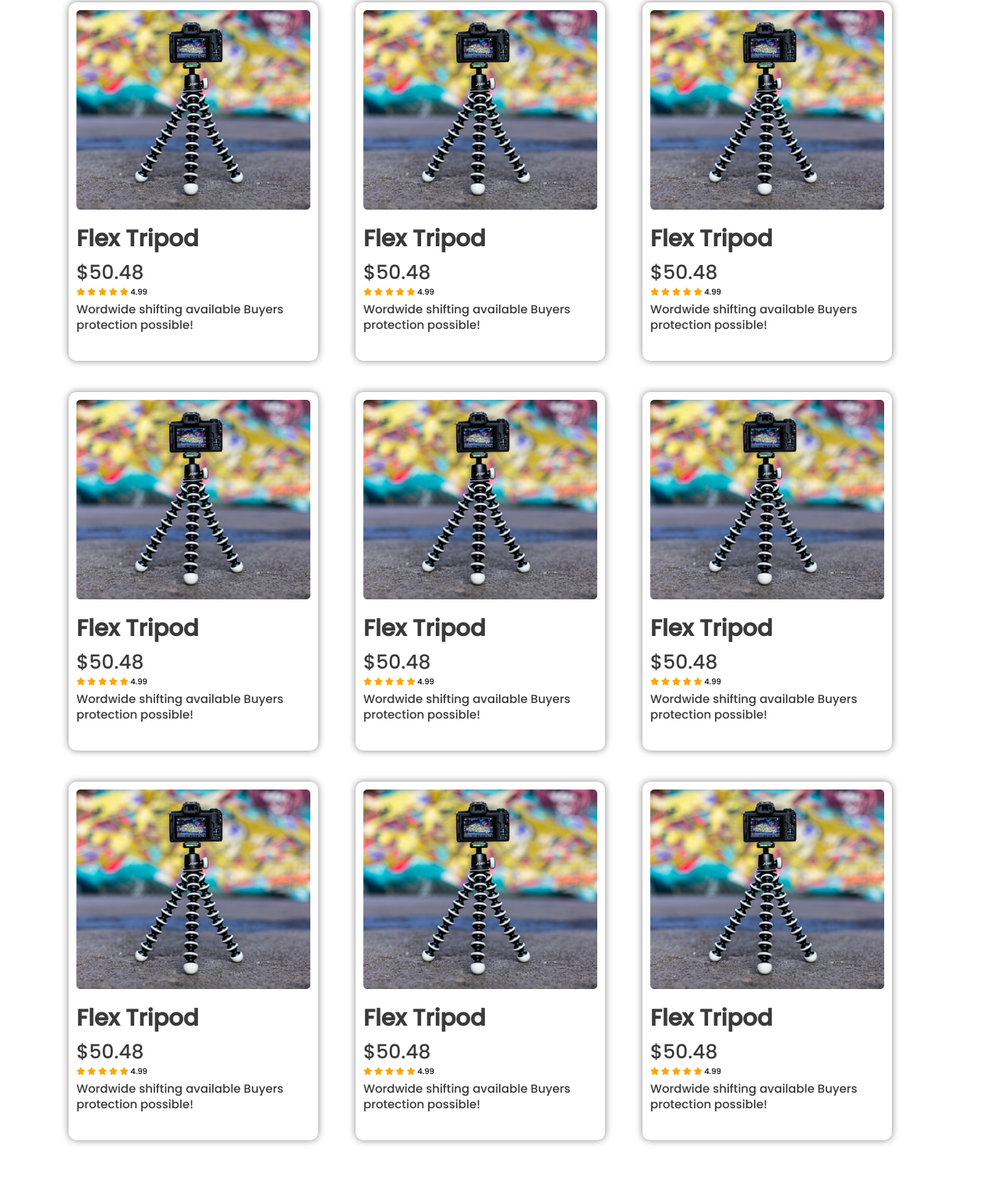
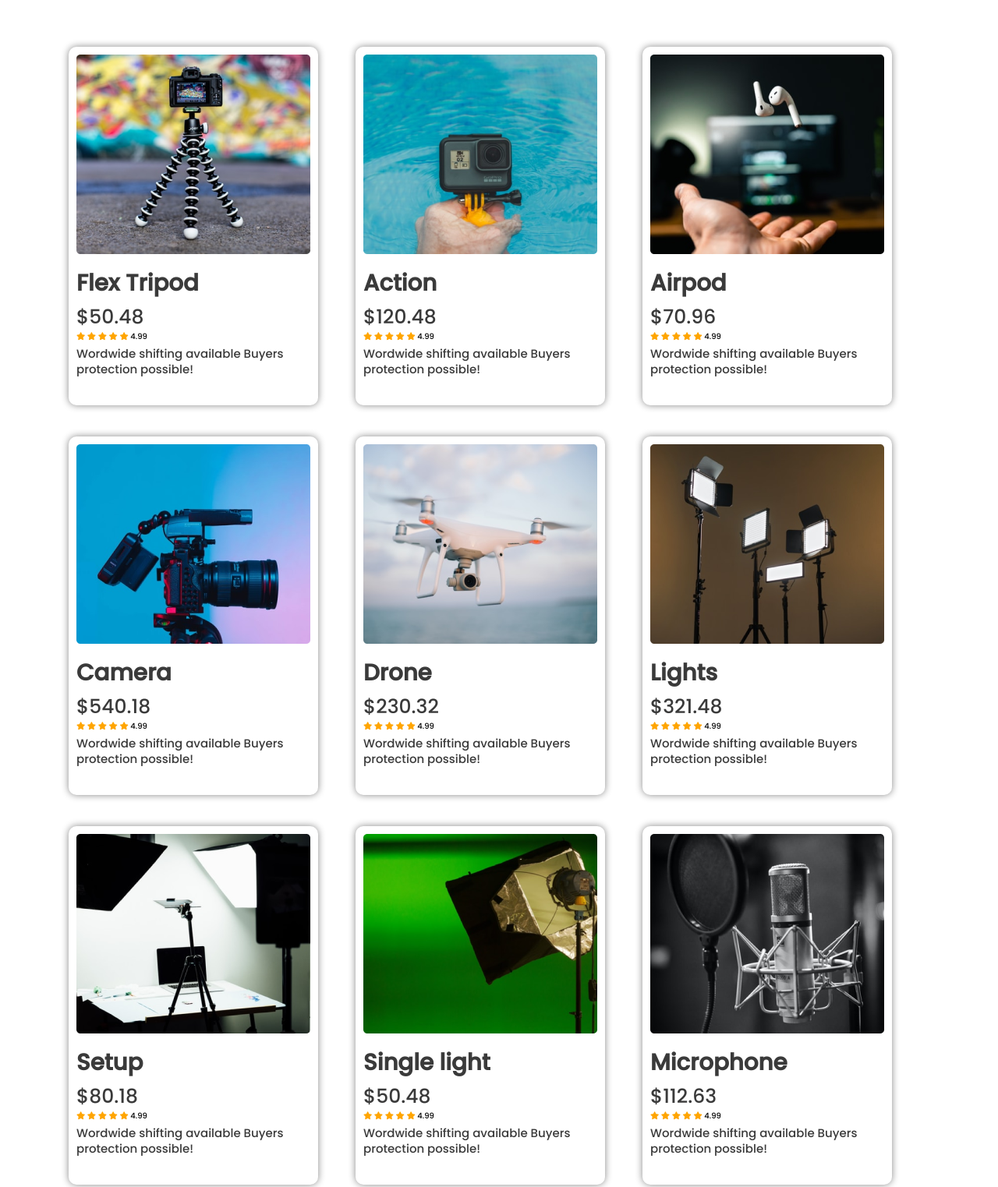
Before and after one commit to Rakibulhasan70/Second-assignment, a plain HTML site: page index.html in a window 1280 px wide. Shown: the part 871-2394 px from the top of the page at 78% size. Drawn offline with Linux system fonts and the light colour scheme.

Commit message:
last part

```diff
--- a/index.html
+++ b/index.html
@@ -27,10 +27,10 @@
     </header>
     <div class="blogs">
         <article class="blog">
-            <h1 class="blog-tittle">Start My Journey As a Developer</h1>
-            <p>I am a student.But my dream is i will be a Web Developer.
+            <h1 class="blog-tittle">Start My Journey As a photographer</h1>
+            <p>I am a student.But my dream is i will be a professional photographer.
                 So i was find a lot of channel and pages.But here is no course for suitable me
-                ,At last i found a course.Inshaa Allah i will be a Developer</p>
+                ,At last i found a course.Inshaa Allah i will be a photographer</p>
             <br>
             <span class="highlight">Pre Order
                 <i class="fas fa-arrow-right"></i>
@@ -64,10 +64,118 @@
             </div>
             <div class="part">
                 <div class="photo">
-                    <img src="images/tripod.png" alt="">
+                    <img src="images/action.png" alt="">
                 </div>
                 <div>
-                    <h3>Flex Tripod</h3>
+                    <h3>Action</h3>
+                    <span>$120.48</span>
+                </div>
+                <div class="icone">
+                    <i class="fas fa-star"></i>
+                    <i class="fas fa-star"></i>
+                    <i class="fas fa-star"></i>
+                    <i class="fas fa-star"></i>
+                    <i class="fas fa-star"></i>
+                    <span class="rating">4.99</span>
+                    <p class="detail">Wordwide shifting available Buyers protection possible!</p>
+                </div>
+            </div>
+            <div class="part">
+                <div class="photo">
+                    <img src="images/airpod.png" alt="">
+                </div>
+                <div>
+                    <h3>Airpod</h3>
+                    <span>$70.96</span>
+                </div>
+                <div class="icone">
+                    <i class="fas fa-star"></i>
+                    <i class="fas fa-star"></i>
+                    <i class="fas fa-star"></i>
+                    <i class="fas fa-star"></i>
+                    <i class="fas fa-star"></i>
+                    <span class="rating">4.99</span>
+                    <p class="detail">Wordwide shifting available Buyers protection possible!</p>
+                </div>
+            </div>
+            <div class="part">
+                <div class="photo">
+                    <img src="images/camera.png" alt="">
+                </div>
+                <div>
+                    <h3>Camera</h3>
+                    <span>$540.18</span>
+                </div>
+                <div class="icone">
+                    <i class="fas fa-star"></i>
+                    <i class="fas fa-star"></i>
+                    <i class="fas fa-star"></i>
+                    <i class="fas fa-star"></i>
+                    <i class="fas fa-star"></i>
+                    <span class="rating">4.99</span>
+                    <p class="detail">Wordwide shifting available Buyers protection possible!</p>
+                </div>
+            </div>
+            <div class="part">
+                <div class="photo">
+                    <img src="images/drone.png" alt="">
+                </div>
+                <div>
+                    <h3>Drone </h3>
+                    <span>$230.32</span>
+                </div>
+                <div class="icone">
+                    <i class="fas fa-star"></i>
+                    <i class="fas fa-star"></i>
+                    <i class="fas fa-star"></i>
+                    <i class="fas fa-star"></i>
+                    <i class="fas fa-star"></i>
+                    <span class="rating">4.99</span>
+                    <p class="detail">Wordwide shifting available Buyers protection possible!</p>
+                </div>
+            </div>
+            <div class="part">
+                <div class="photo">
+                    <img src="images/lights.png" alt="">
+                </div>
+                <div>
+                    <h3>Lights</h3>
+                    <span>$321.48</span>
+                </div>
+                <div class="icone">
+                    <i class="fas fa-star"></i>
+                    <i class="fas fa-star"></i>
+                    <i class="fas fa-star"></i>
+                    <i class="fas fa-star"></i>
+                    <i class="fas fa-star"></i>
+                    <span class="rating">4.99</span>
+                    <p class="detail">Wordwide shifting available Buyers protection possible!</p>
+                </div>
+            </div>
+            <div class="part">
+                <div class="photo">
+                    <img src="images/setup.png" alt="">
+                </div>
+                <div>
+                    <h3>Setup</h3>
+                    <span>$80.18</span>
+                </div>
+                <div class="icone">
+                    <i class="fas fa-star"></i>
+                    <i class="fas fa-star"></i>
+                    <i class="fas fa-star"></i>
+                    <i class="fas fa-star"></i>
+                    <i class="fas fa-star"></i>
+                    <span class="rating">4.99</span>
+                    <p class="detail">Wordwide shifting available Buyers protection possible!</p>
+                </div>
+            </div>
+            <div class="part">
+                <div class="photo">
+                    <img src="images/single-light.png" alt="">
+                </div>
+                <div>
+                    <h3>Single light</h3>
                     <span>$50.48</span>
                 </div>
                 <div class="icone">
@@ -82,119 +190,11 @@
             </div>
             <div class="part">
                 <div class="photo">
-                    <img src="images/tripod.png" alt="">
+                    <img src="images/mic.png" alt="">
                 </div>
                 <div>
-                    <h3>Flex Tripod</h3>
-                    <span>$50.48</span>
-                </div>
-                <div class="icone">
-                    <i class="fas fa-star"></i>
-                    <i class="fas fa-star"></i>
-                    <i class="fas fa-star"></i>
-                    <i class="fas fa-star"></i>
-                    <i class="fas fa-star"></i>
-                    <span class="rating">4.99</span>
-                    <p class="detail">Wordwide shifting available Buyers protection possible!</p>
-                </div>
-            </div>
-            <div class="part">
-                <div class="photo">
-                    <img src="images/tripod.png" alt="">
-                </div>
-                <div>
-                    <h3>Flex Tripod</h3>
-                    <span>$50.48</span>
-                </div>
-                <div class="icone">
-                    <i class="fas fa-star"></i>
-                    <i class="fas fa-star"></i>
-                    <i class="fas fa-star"></i>
-                    <i class="fas fa-star"></i>
-                    <i class="fas fa-star"></i>
-                    <span class="rating">4.99</span>
-                    <p class="detail">Wordwide shifting available Buyers protection possible!</p>
-                </div>
-            </div>
-            <div class="part">
-                <div class="photo">
-                    <img src="images/tripod.png" alt="">
-                </div>
-                <div>
-                    <h3>Flex Tripod</h3>
-                    <span>$50.48</span>
-                </div>
-                <div class="icone">
-                    <i class="fas fa-star"></i>
-                    <i class="fas fa-star"></i>
-                    <i class="fas fa-star"></i>
-                    <i class="fas fa-star"></i>
-                    <i class="fas fa-star"></i>
-                    <span class="rating">4.99</span>
-                    <p class="detail">Wordwide shifting available Buyers protection possible!</p>
-                </div>
-            </div>
-            <div class="part">
-                <div class="photo">
-                    <img src="images/tripod.png" alt="">
-                </div>
-                <div>
-                    <h3>Flex Tripod</h3>
-                    <span>$50.48</span>
-                </div>
-                <div class="icone">
-                    <i class="fas fa-star"></i>
-                    <i class="fas fa-star"></i>
-                    <i class="fas fa-star"></i>
-                    <i class="fas fa-star"></i>
-                    <i class="fas fa-star"></i>
-                    <span class="rating">4.99</span>
-                    <p class="detail">Wordwide shifting available Buyers protection possible!</p>
-                </div>
-            </div>
-            <div class="part">
-                <div class="photo">
-                    <img src="images/tripod.png" alt="">
-                </div>
-                <div>
-                    <h3>Flex Tripod</h3>
-                    <span>$50.48</span>
-                </div>
-                <div class="icone">
-                    <i class="fas fa-star"></i>
-                    <i class="fas fa-star"></i>
-                    <i class="fas fa-star"></i>
-                    <i class="fas fa-star"></i>
-                    <i class="fas fa-star"></i>
-                    <span class="rating">4.99</span>
-                    <p class="detail">Wordwide shifting available Buyers protection possible!</p>
-                </div>
-            </div>
-            <div class="part">
-                <div class="photo">
-                    <img src="images/tripod.png" alt="">
-                </div>
-                <div>
-                    <h3>Flex Tripod</h3>
-                    <span>$50.48</span>
-                </div>
-                <div class="icone">
-                    <i class="fas fa-star"></i>
-                    <i class="fas fa-star"></i>
-                    <i class="fas fa-star"></i>
-                    <i class="fas fa-star"></i>
-                    <i class="fas fa-star"></i>
-                    <span class="rating">4.99</span>
-                    <p class="detail">Wordwide shifting available Buyers protection possible!</p>
-                </div>
-            </div>
-            <div class="part">
-                <div class="photo">
-                    <img src="images/tripod.png" alt="">
-                </div>
-                <div>
-                    <h3>Flex Tripod</h3>
-                    <span>$50.48</span>
+                    <h3>Microphone</h3>
+                    <span>$112.63</span>
                 </div>
                 <div class="icone">
                     <i class="fas fa-star"></i>
@@ -211,6 +211,28 @@
             see more..<i class="fas fa-arrow-right"></i>
         </span>
     </section>
+
+    <section>
+        <h2>Contact Me </h2>
+        <div class="contact">
+            <div class="left">
+                <img src="images/gear.png" alt="">
+            </div>
+            <div class="right">
+                <form action="">
+                    <input type="text" name=" Your Name" placeholder="Name" id="" class="text-field">
+                    <input type="text" name="Country" placeholder="Country" id="" class="text-field">
+                    <input type="email" name="Email" placeholder="Email" id="" class="text-field">
+                    <input type="text" name="phone" placeholder="Phone" id="" class="text-field">
+                    <div>
+                        <button>Submit</button>
+                        <button>Cancel</button>
+                    </div>
+                </form>
+            </div>
+        </div>
+    </section>
+
 </body>
 
 </html>
--- a/style.css
+++ b/style.css
@@ -69,6 +69,13 @@ header{
     margin-bottom: 30px;
     color: white;
 }
+.main-camera:hover{
+    transform:rotate(45deg);
+}
+.main-camera:hover {
+    transition-duration: 2s;
+
+}
 
 /*------------------
  grid colomn styles
@@ -125,3 +132,37 @@ section>.button-2{
 .part> .icone> .rating{
     color: black;
 }
+
+/* form styles
+------------=--*/
+section h2{
+    font-size: 3em;
+}
+
+.contact{
+    display: grid;
+    grid-template-columns: 1fr 1fr;
+    gap: 30px;
+    width: 1200px;
+}
+ .left img{
+     width: 100%;
+     padding-left: 70px;
+ }
+ .right form{
+     display: flex;
+     flex-direction: column;
+     align-items: center;
+     width:100% ;
+ }
+ .text-field{
+     width: 60%;
+     margin: 10px 0;
+     padding: 10px;
+     font-size: 18px;
+    border: 1px solid #eb7e7e ;
+ }
+  .right button{
+     font-size:15px;
+     color: black;
+ }
```
